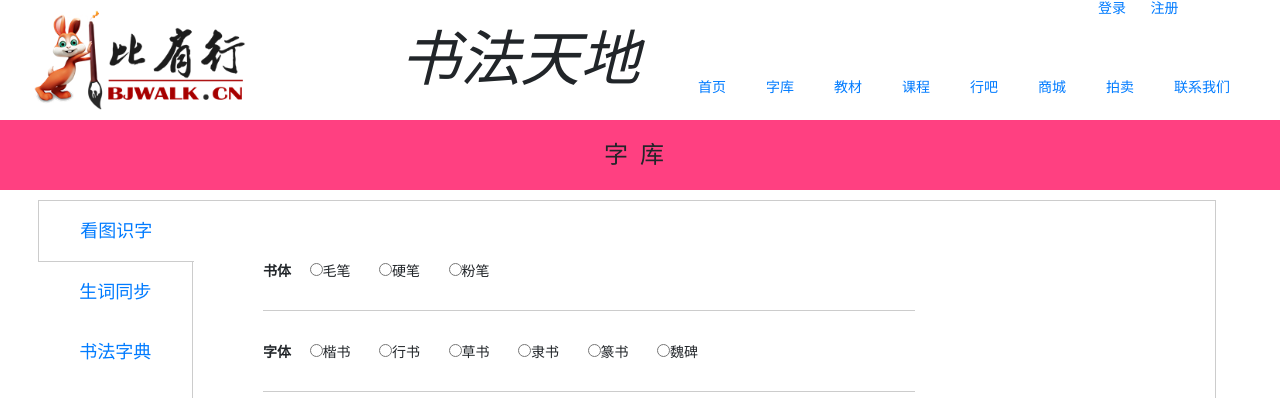
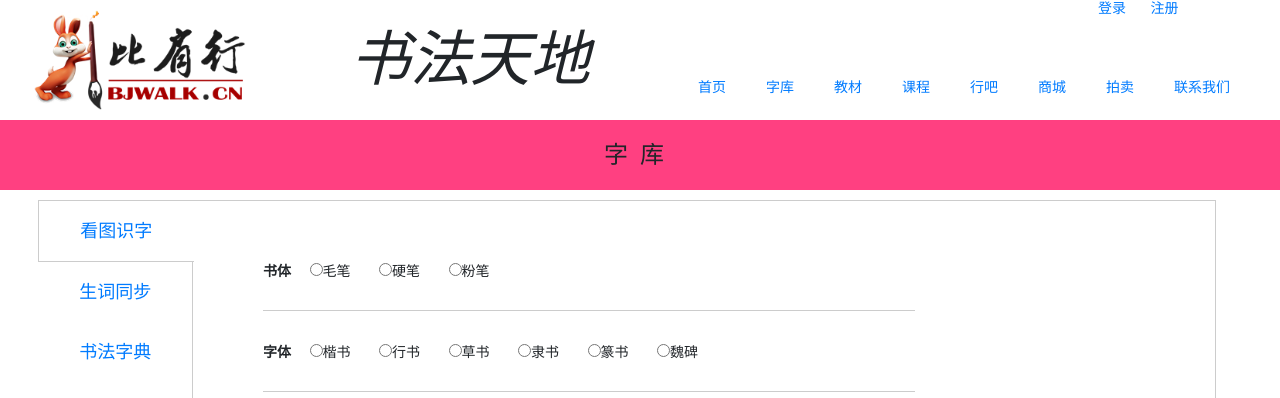
Before and after one commit to TakikuZhu/BijianxingWeb, a PHP site: page /DbName/library/dict1 in a window 1280 px wide. Shown: the top 398 px of the page. Run offline with PHP 8.4, Linux system fonts and the light colour scheme; some libraries are stand-ins or nearby versions.

Commit message:
index 下首页index ；修改index 及library 下的 common.css 同一header样式

```diff
--- a/application/index/view/index.html
+++ b/application/index/view/index.html
@@ -21,7 +21,7 @@
        -->
 		<header>
 			<img src="../../static/index/img/logo.png" alt="图标" />
-			<h1 id="top_tit"><i>书法天地</i></h1>
+			<h1 id="top_tit"><i style="font-family: '隶书'; font-size: 60px;">书法天地</i></h1>
 			<ul class="_liMenu_1">
 				<li><a href="">首页</a></li>
 				<li><a href="../../library/dict1">字库</a></li>
--- a/public/static/index/css/common.css
+++ b/public/static/index/css/common.css
@@ -28,7 +28,7 @@ header img {
 #top_tit {
 	position: absolute;
 	top: 0px;
-	left: 400px;
+	left: 350px;
 	font-family: "隶书";
 	font-size: 60px;
 	font-weight: 100;
--- a/public/static/libraryResources/css/common.css
+++ b/public/static/libraryResources/css/common.css
@@ -25,7 +25,7 @@ header img {
 #top_tit {
 	position: absolute;
 	top: 0px;
-	left: 400px;
+	left: 350px;
 	font-family: "隶书";
 	font-size: 60px;
 	font-weight: 100;
```
